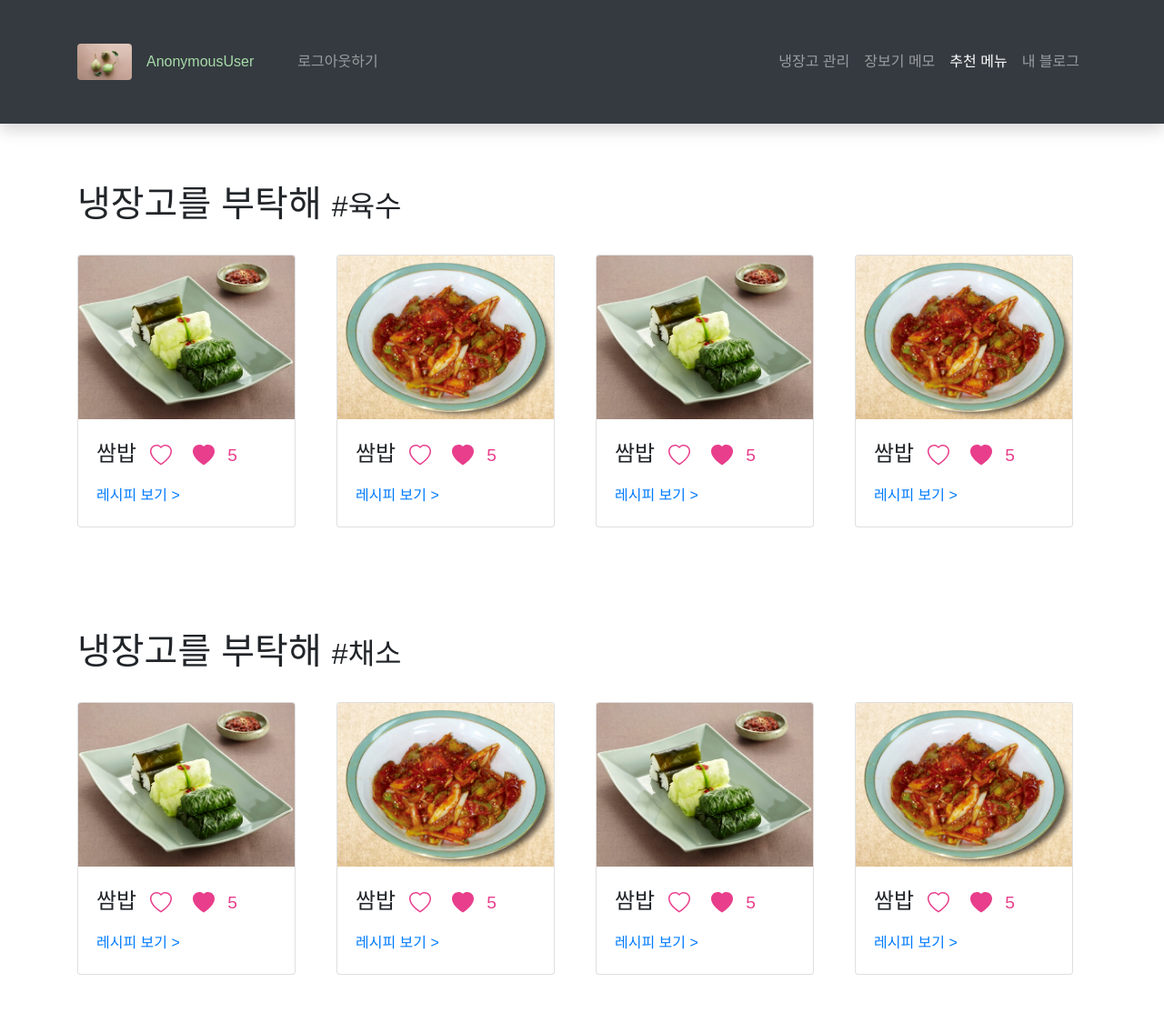
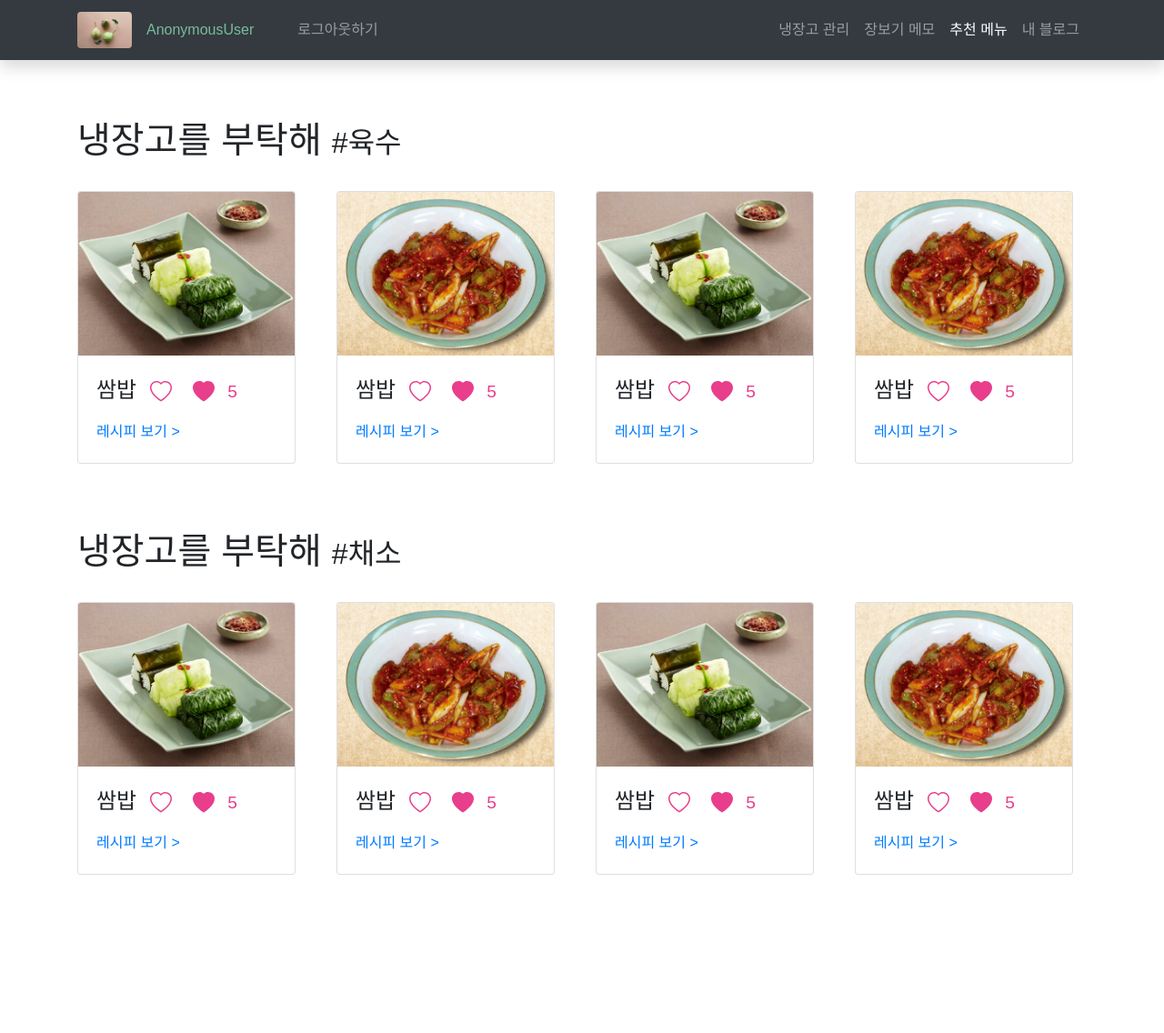
Before and after one commit to moorekwon/project-food-box, a Django app: page /main/recommendation/ in a window 1280 px wide. Shown: the whole page at 91% size. After the commit the page ends 962 px from the top, so only its background shows below. Run offline with Django 3.2, Linux system fonts and the light colour scheme; parts of the project's set-up code (start-up, migrations or seed data) failed here and were passed over; some libraries are stand-ins or nearby versions; some web fonts are replaced.

Commit message:
200528 update recipy template css

```diff
--- a/app/templates/main/base.html
+++ b/app/templates/main/base.html
@@ -27,7 +27,7 @@
             <img src="../../static/images/park-street-uI900SItAyY-unsplash.jpg" style="width: 60px; border-radius: 4px;"
                  alt="">
         </a>
-        <span style="color: #a8dba8;">{{ request.user }}</span>
+        <span style="color: #79bd9a;">{{ request.user }}</span>
         <a href="{% url 'members:logoff' %}" class="mx-5 logout">로그아웃하기</a>
         <button class="navbar-toggler" type="button" data-toggle="collapse" data-target="#navbarResponsive"
                 aria-controls="navbarResponsive" aria-expanded="false" aria-label="Toggle navigation">
--- a/app/templates/main/recommendation/recipe.html
+++ b/app/templates/main/recommendation/recipe.html
@@ -41,7 +41,7 @@ ol {
 {% block content %}
 <div class="container">
     <div class="card border-0 shadow my-5">
-        <h1 class="px-5 pt-5">쌈밥</h1>
+        <h1 class="px-5 pt-5" style="color: #79bd9a;">쌈밥</h1>
         <div class="card-body px-5 py-3">
             <h3 class="font-weight-light mt-4 mb-0">주재료</h3>
             <hr class="my-3">
--- a/app/templates/main/recommendation/recommendation.html
+++ b/app/templates/main/recommendation/recommendation.html
@@ -7,20 +7,9 @@
 
 {% block style %}
 <style>
-    ul {
-        list-style: none;
-        padding: 0;
-    }
-
-    li {
+    .category {
         padding: 40px 0;
     }
-
-
-
-
-
-
 </style>
 {% endblock %}
 
@@ -41,8 +30,8 @@
 
 {% block content %}
 <div class="container">
-    <ul>
-        <li>
+    <ul style="list-style: none; padding: 0;">
+        <li class="category">
             <h1 class="my-4">냉장고를 부탁해
                 <small>#육수</small>
             </h1>
```
